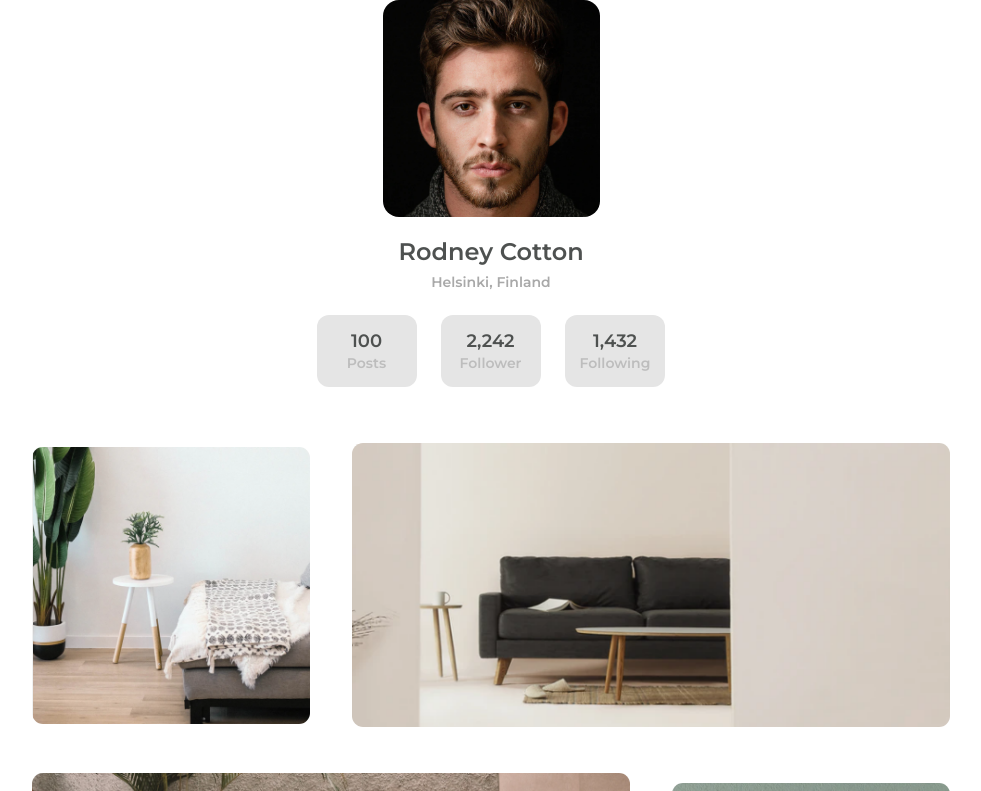
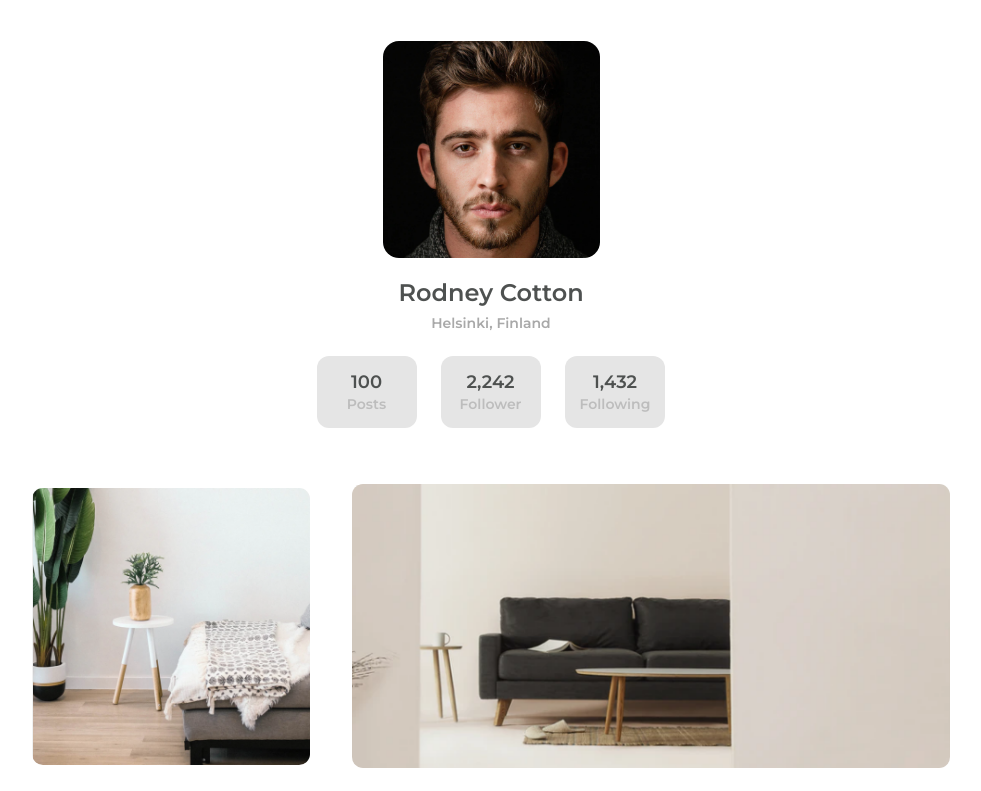
Before and after one commit to bereka03/Gallery, a plain HTML site: page index.html in a window 1280 px wide. Shown: the top 791 px of the page, without its empty margins (149-1130 px from the left). Drawn offline with Linux system fonts and the light colour scheme.

Commit message:
third commit

```diff
--- a/css/style.css
+++ b/css/style.css
@@ -16,6 +16,9 @@ body {
     max-width: 950px;
     margin: 0 auto;
     overflow: hidden;
+}
+.header-inner {
+    margin-top: 41px;
 }
 .info-wrapper {
     display: flex;
```
